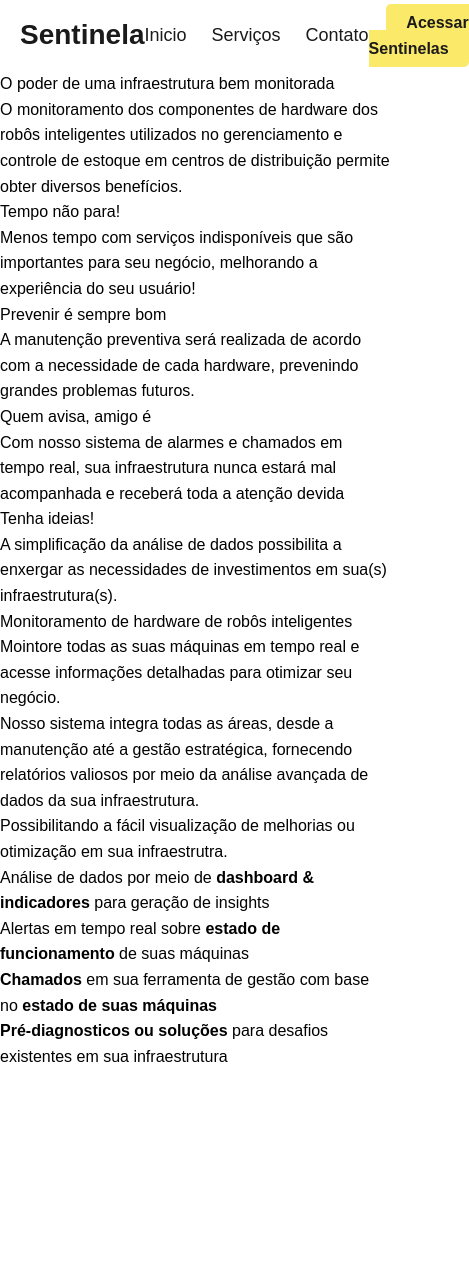
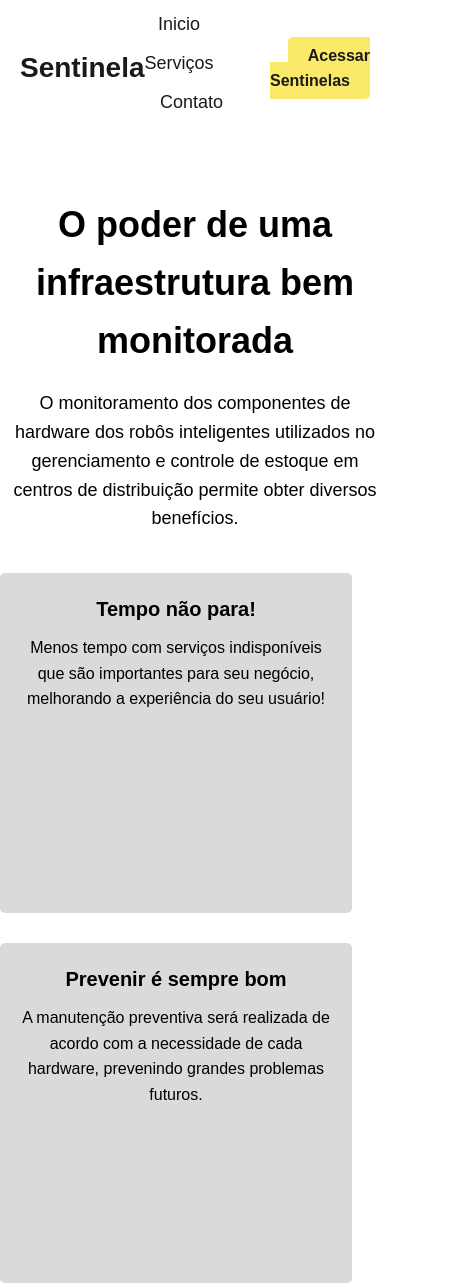
Before and after one commit to Sentinela-G3/Sentinela, a website: page public/index.html in a window 390 px wide. Shown: the top 1286 px of the page, 469 px wide, since content can reach past the window. Before the commit the page ends 1069 px from the top, so only its background shows below. Drawn offline with Linux system fonts and the light colour scheme.

Commit message:
Section 1 e 2 feitos e inicio de responsividade

```diff
--- a/public/css/index.css
+++ b/public/css/index.css
@@ -84,8 +84,144 @@
   background-color: #fdcf00;
 }
 
-.botaoTopo {
-  position: fixed;
-  bottom: 20px;
-  right: 20px;
+
+/*Section 1 */
+
+.container_section1 {
+    padding: 60px 0;
+  }
+
+  .section1_titulo {
+    font-size: 36px;
+    font-weight: bold;
+    margin-bottom: 20px;
+    text-align: center;
+  }
+
+  .section1_desc {
+    font-size: 18px;
+    margin-bottom: 40px;
+    text-align: center;
+  }
+
+  .quatroMotivos {
+    display: flex;
+    justify-content: center;
+    gap: 30px;
+  }
+
+  .motivoUm,
+  .motivoDois,
+  .motivoTres,
+  .motivoQuatro {
+    background-color: #dadada;
+    padding: 20px;
+    border-radius: 5px;
+    width: 12%;
+    height: 300px;
+    text-align: center;
+  }
+
+  .motivoUm_titulo,
+  .motivoDois_titulo,
+  .motivoTres_titulo,
+  .motivoQuatro_titulo {
+    font-size: 20px;
+    font-weight: bold;
+    margin-bottom: 10px;
+  }
+
+  .motivoUm_desc,
+  .motivoDois_desc,
+  .motivoTres_desc,
+  .motivoQuatro_desc {
+    font-size: 16px;
+  }
+
+
+  /* Section 2 */
+
+  .container_section2 {
+    background-color: #FFE792;
+    padding: 60px 0;
+  }
+
+  .section2_titulo {
+    text-align: center;
+    font-size: 28px;
+    font-weight: bold;
+    color: #1a1a1a;
+    margin-bottom: 20px;
+  }
+
+  .section2_desc {
+    font-size: 18px;
+    color: #1a1a1a;
+    margin-bottom: 40px;
+    text-align: center;
+    justify-content: end;
+  }
+
+  .quatroFunc {
+    display: flex;
+    justify-content: center;
+    gap: 30px;
+  }
+
+  .funcUm,
+  .funcDois,
+  .funcTres,
+  .funcQuatro {
+    background-color: #ffffff;
+    padding: 20px;
+    border-radius: 5px;
+    width: 15%;
+    height: 300px;
+    text-align: center;
+  }
+
+  .funcUm_texto,
+  .funcDois_texto,
+  .funcTres_texto,
+  .funcQuatro_texto {
+    font-size: 16px;
+  }
+
+  .funcUm_texto b,
+  .funcDois_texto b,
+  .funcTres_texto b,
+  .funcQuatro_texto b {
+    font-weight: bold;
+  }
+
+
+/* Tentativa de Responsividade */
+@media (max-width: 768px) {
+  .itens_nav {
+    flex-direction: column;
+    align-items: center;
+  }
+
+  .itens_nav li {
+    margin-bottom: 10px;
+  }
+
+  .quatroMotivos {
+    flex-direction: column;
+  }
+
+  .quatroFunc {
+    flex-direction: column;
+  }
+
+  .motivoUm,
+  .motivoDois,
+  .motivoTres,
+  .motivoQuatro,
+  .funcUm,
+  .funcDois,
+  .funcTres,
+  .funcQuatro {
+    width: 80%;
+  }
 }
```
